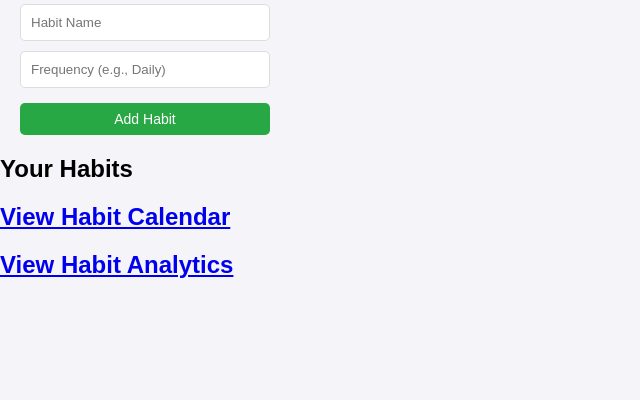
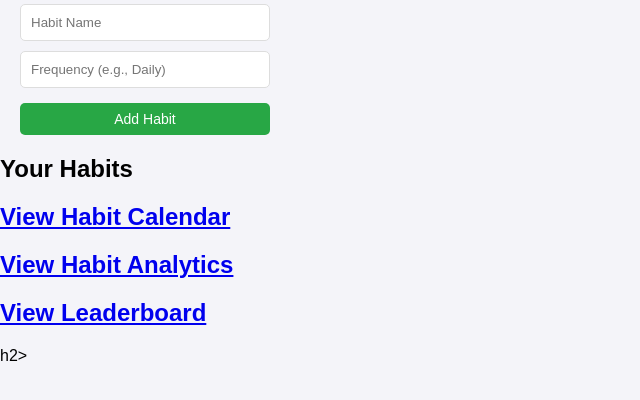
Before and after one commit to milkink/habit-tracker, a Flask app: page /dashboard in a window 1280 px wide. Shown: the part 69-469 px from the top of the page, without its empty margins (0-640 px from the left). Run offline with Flask 3, Linux system fonts and the light colour scheme; the visitor is signed in with stand-in values (Sample User, id 1); data that the repository does not hold is empty.

Commit message:
Update dashboard.html

```diff
--- a/templates/dashboard.html
+++ b/templates/dashboard.html
@@ -48,6 +48,11 @@
 
     <!-- Link to Analytics -->
     <h2><a href="{{ url_for('analytics') }}">View Habit Analytics</a></h2>
+
+    <!-- Leaderboard Link -->
+    <div class="leaderboard-link">
+        <h2><a href="{{ url_for('leaderboard') }}">View Leaderboard</a></h2>h2>
+    </div>
 
     <!-- Custom JavaScript -->
     <script src="{{ url_for('static', filename='script.js') }}"></script>
```
